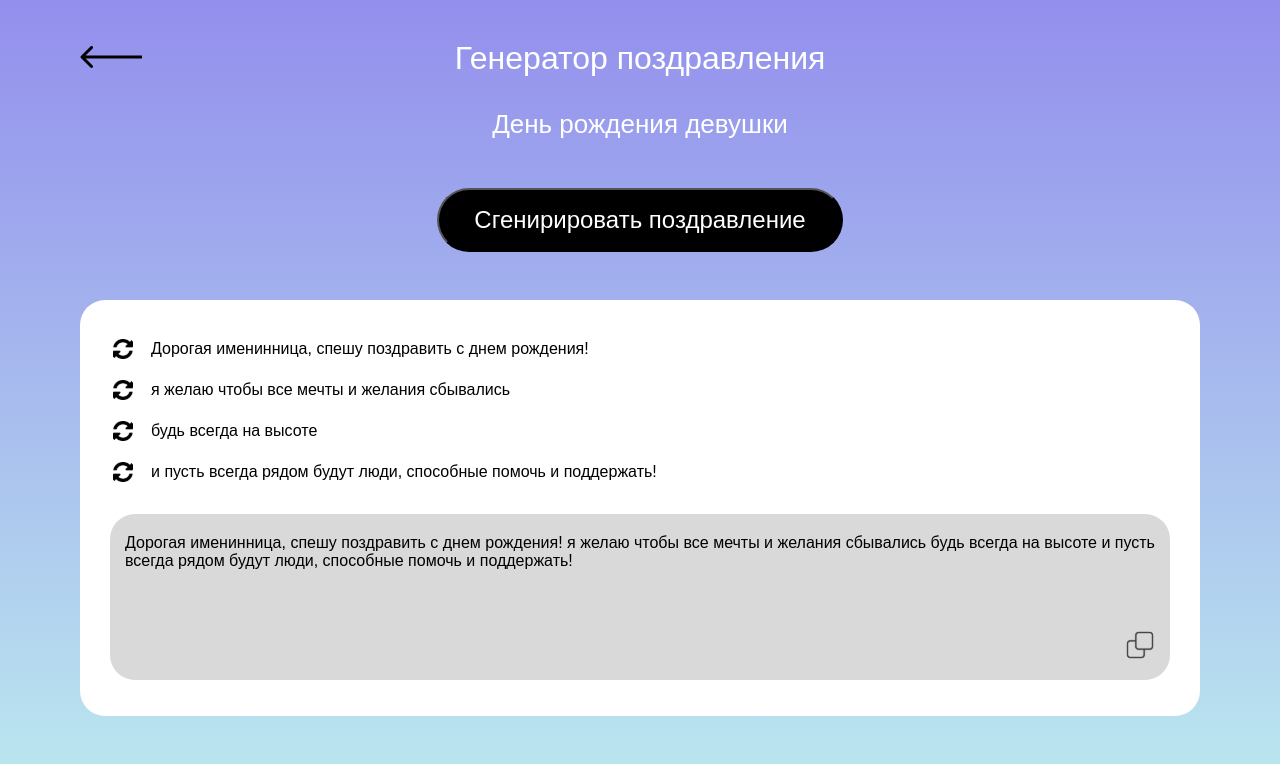
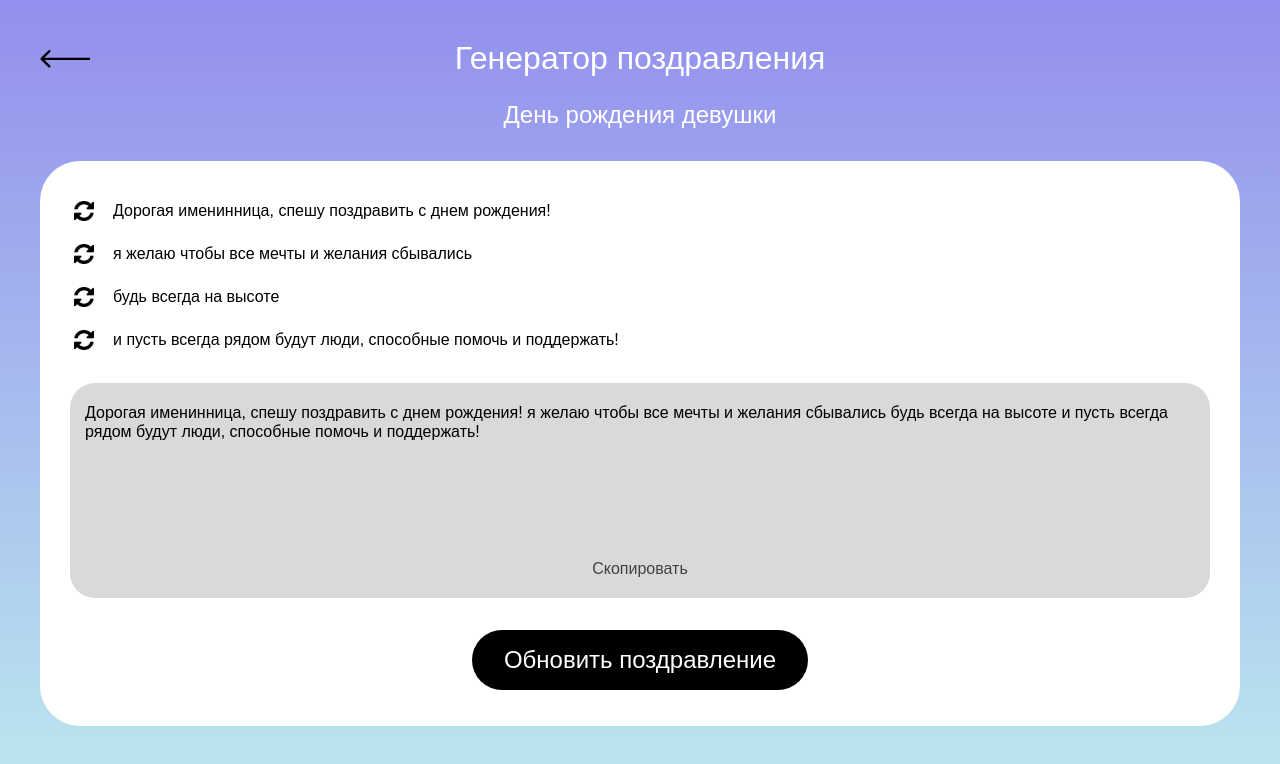
Before and after one commit to Snake911/congratulations_generator, a React (Create React App) app: page /generator/birth_f in a window 1280 px wide. Shown: the top 764 px of the page. Built offline with nearby package versions, Linux system fonts and the light colour scheme; the HTML template or start-up script is replaced by a standard one.

Commit message:
feat: change styles

```diff
--- a/src/components/Congratulation/Congratulation.css
+++ b/src/components/Congratulation/Congratulation.css
@@ -8,19 +8,24 @@
 }
 
 .congratulationContainer p {
-  margin-bottom: 90px;
+  margin-bottom: 25px;
+  min-height: 150px;
+  line-height: 1.2;
 }
 
 .congratulationContainer::after {
-  content: "";
+  content: "Скопировать";
   display: block;
-  width: 30px;
-  height: 30px;
-  background: url('../../../public/images/copy.svg') no-repeat center/contain transparent;
   position: absolute;
   bottom: 20px;
-  right: 15px;
+  left: 50%;
+  transform: translate(-50%);
   opacity: .7;
+  transition: all .3s ease;
+}
+
+.congratulationContainer.active::after {
+  content: "Скопировано";
 }
 
 .congratulationContainer:hover::after {
--- a/src/components/Congratulation/Congratulation.jsx
+++ b/src/components/Congratulation/Congratulation.jsx
@@ -1,16 +1,22 @@
 import './Congratulation.css';
 
 export const Congratulation = ({ congratulation }) => {
-  const copyText = () => {
+  const copyText = (e) => {
     const type = "text/plain";
     const blob = new Blob([congratulation], { type });
     const data = [new ClipboardItem({ [type]: blob })];
     navigator.clipboard.write(data)
     .then(() => {
-      console.log('success');
+      console.log(e.target.parentElement.classList.add('active'));
+      setTimeout(() => {
+        e.target.parentElement.classList.remove('active')
+      }, 2000);
     }, (err) => {
       console.log(err)
     });
   }
-  return <div className='congratulationContainer' title="Скопировать" onClick={copyText}><p>{congratulation}</p></div>;
+  return (
+  <div className='congratulationContainer' title="Скопировать" onClick={(e) => copyText(e)}>
+    <p>{congratulation}</p>
+  </div>);
 }
--- a/src/components/Generator/Generator.css
+++ b/src/components/Generator/Generator.css
@@ -2,21 +2,29 @@
   color: var(--color-white);
   text-align: center;
   font-weight: 400;
-  font-size: 26px;
-  margin-bottom: 48px;
+  font-size: 1.5rem;
+  margin-bottom: 2rem;
 }
 
 .generatorAll {
-  margin: 0 auto 48px;
+  margin: 2rem auto 0;
+  font-size: 1.5rem;
 }
 
 .generatorContainer {
   padding: 36px 30px;
   background: var(--color-white);
-  border-radius: 25px;
+  border-radius: 40px;
 }
 
 .generatorParts {
   display: grid;
   gap: 16px;
 }
+
+@media (max-width: 668px) {
+  .generatorContainer {
+    padding: 26px 10px;
+    border-radius: 0px;
+  }
+}
--- a/src/components/Generator/Generator.jsx
+++ b/src/components/Generator/Generator.jsx
@@ -70,7 +70,6 @@ export const Generator = (props) => {
   return (
     <div className={classes}>
       <h2>{name}</h2>
-      <button className="generatorAll" onClick={() => changeAllParts()}>Сгенирировать поздравление</button>
       <div className="generatorContainer">
         <ul className='generatorParts'>
           {
@@ -80,6 +79,7 @@ export const Generator = (props) => {
           }
         </ul>
         <Congratulation congratulation={congratulation}/>
+        <button className="generatorAll" onClick={() => changeAllParts()}>Обновить поздравление</button>
       </div>
     </div>
   )
--- a/src/components/Header/Header.css
+++ b/src/components/Header/Header.css
@@ -1,15 +1,24 @@
 header {
   position: relative;
-}
-
-h1 {
-  padding: 0 70px;
-  margin-bottom: 32px;
 }
 
 .backLink {
   position: absolute;
   left: 0;
   top: 50%;
+  width: 50px;
   transform: translateY(-50%);
 }
+
+.backLink img {
+  display: block;
+  width: 100%;
+  object-fit: contain;
+}
+
+@media (max-width: 668px) {
+  .backLink {
+    left: 10px;
+    width: 35px;
+  }
+}
--- a/src/components/Line/Line.css
+++ b/src/components/Line/Line.css
@@ -5,16 +5,18 @@
 
 .lineRegenerator {
   display: block;
-  width: 25px;
-  height: 25px;
+  width: 27px;
+  height: 27px;
+  min-width: 27px;
+  min-height: 27px;
   background: url('../../../public/images/regenerator.svg') no-repeat center transparent;
   margin-right: 16px;
   padding: 0;
   border: 0;
 }
 
-.lineRegenerator:hover {
-  animation: rotate 2s infinite ease;
+.lineRegenerator.active {
+  animation: rotate 1.5s ease;
 }
 
 @keyframes rotate {
--- a/src/components/Line/Line.jsx
+++ b/src/components/Line/Line.jsx
@@ -1,9 +1,17 @@
 import './Line.css';
+
+const animationLine = (e) => {
+  e.target.classList.add('active');
+
+  e.target.addEventListener('animationend', (e) => {
+    e.target.classList.remove('active');
+  });
+}
 
 export const Line = ({ part, changeParts, index }) => {
   return (
         <div className='line'>
-          <button className='lineRegenerator' onClick={() => changeParts(index)}></button>
+          <button className='lineRegenerator' onClick={(e) => {changeParts(index); animationLine(e)}}></button>
           <li>{part[0]} {part[1]}</li>
         </div>
   );
--- a/src/index.css
+++ b/src/index.css
@@ -23,18 +23,18 @@ ul {
 
 button {
   display: block;
-  padding: 16px 35px;
+  padding: 1rem 2rem;
   background: var(--color-black);
   color: var(--color-white);
   width: fit-content;
-  border-radius: 3em;
-  font-size: 1.5rem;
+  border-radius: 3rem;
+  border: 0;
   cursor: pointer;
 }
 
 .App {
   min-height: 100vh;
-  padding: 40px;
+  padding: 40px 0;
   background:  linear-gradient(180deg, #938FED 0%, #BCE9EF 100%);
 }
 
@@ -49,4 +49,22 @@ h1 {
   font-size: 2rem;
   font-weight: 400;
   color: var(--color-white);
+  padding: 0 60px;
+  margin-bottom: 1.5rem;
 }
+
+@media (max-width: 1024px) {
+  .limiter {
+    padding: 0 20px;
+  }
+}
+
+@media (max-width: 668px) {
+  :root {
+    font-size: 14px;
+  }
+
+  .limiter {
+    padding: 0;
+  }
+}
```
